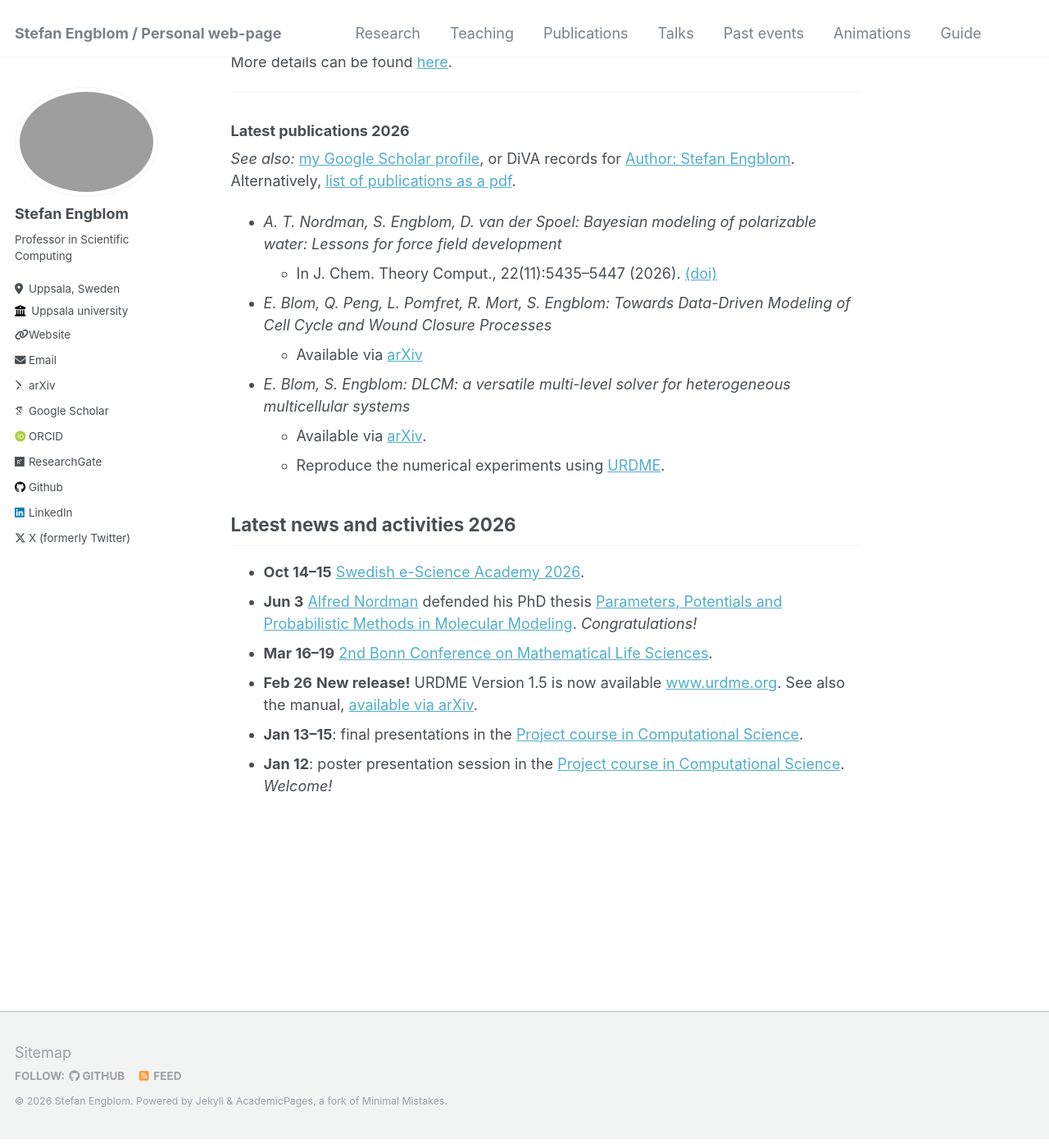
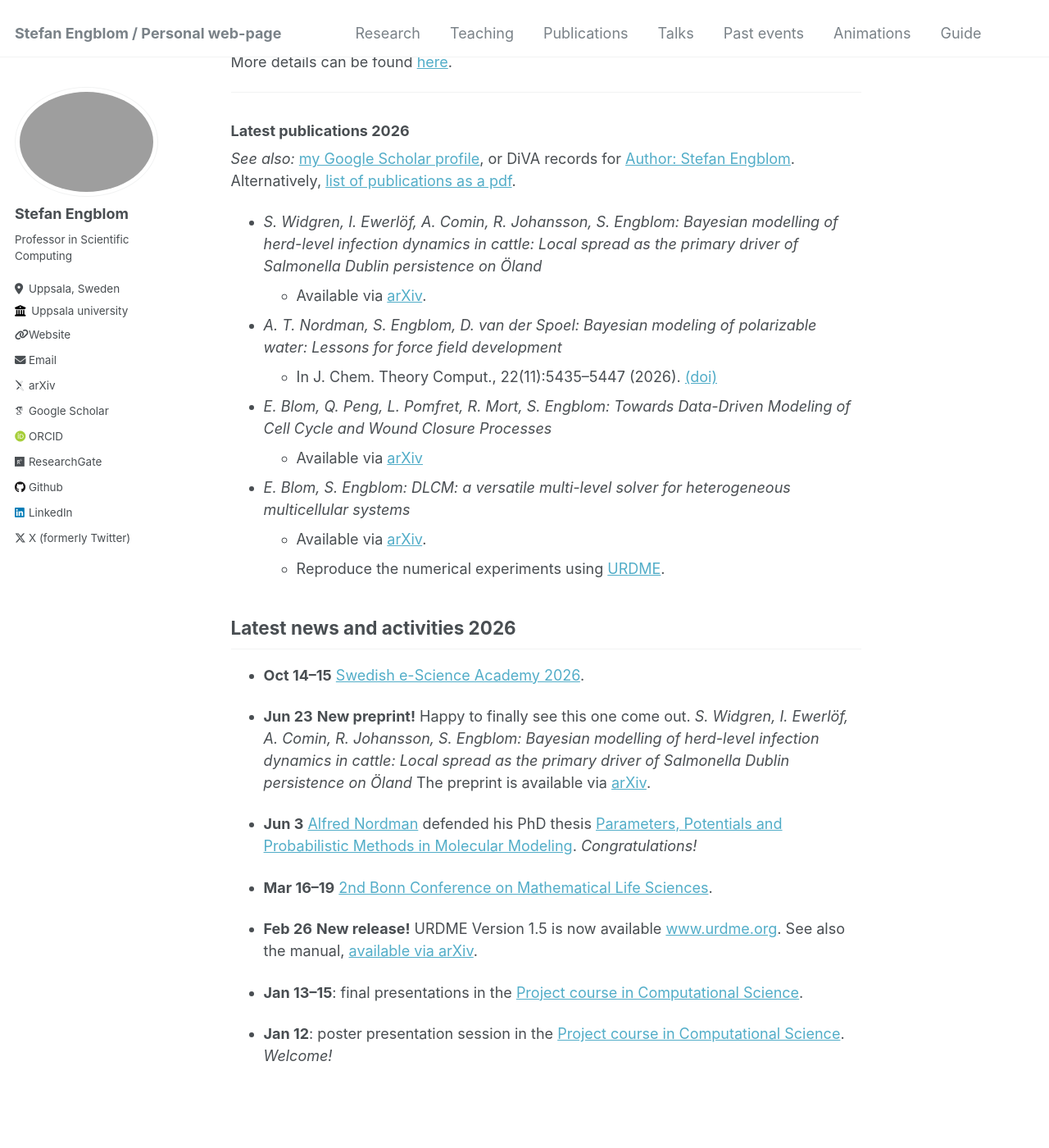
Before and after one commit to stefanengblom/stefanengblom.github.io, a Jekyll site: the page built from _pages/about.md, in a window 1280 px wide and 1400 px high, scrolled down 1196 px. Shown: the whole window at 82% size. Built offline with Jekyll 4.4.1, drawn with Linux system fonts in a browser that asks for light colours; some web fonts are replaced.

Commit message:
preprint

```diff
--- a/_pages/about.md
+++ b/_pages/about.md
@@ -61,6 +61,11 @@ Engblom](http://uu.diva-portal.org/dice/table?query=authorName:Stefan%20Engblom&
 Alternatively, [list of publications as a
 pdf](../files/publ_Engblom.pdf).
 
+* _S. Widgren, I. Ewerlöf, A. Comin, R. Johansson, S. Engblom:
+ Bayesian modelling of herd-level infection dynamics in cattle: Local
+ spread as the primary driver of Salmonella Dublin persistence on Öland_
+  * Available via [arXiv](https://arxiv.org/abs/2606.23148).
+
 * _A. T. Nordman, S. Engblom, D. van der Spoel: Bayesian
 modeling of polarizable water: Lessons for force field development_
   * In  J. Chem. Theory Comput., 22(11):5435--5447 (2026). [(doi)](https://doi.org/10.1021/acs.jctc.6c00260)
@@ -75,10 +80,17 @@ modeling of polarizable water: Lessons for force field development_
 ## Latest news and activities 2026
 
 * **Oct 14--15** [Swedish e-Science Academy 2026](https://www.essenceofescience.se/w/es/en/calendar/archive/2026-10-14-swedish-e-science-academy-2026).
+
+* **Jun 23** **New preprint!** Happy to finally see this one come out. _S. Widgren, I. Ewerlöf, A. Comin, R. Johansson, S. Engblom: Bayesian modelling of herd-level infection dynamics in cattle: Local spread as the primary driver of Salmonella Dublin persistence on Öland_ The preprint is available via [arXiv](https://arxiv.org/abs/2606.23148).
+
 * **Jun 3** [Alfred Nordman](https://www.uu.se/kontakt-och-organisation/personal?query=N19-1437) defended his PhD thesis [Parameters, Potentials and Probabilistic Methods in Molecular Modeling](https://urn.kb.se/resolve?urn=urn:nbn:se:uu:diva-584150). _Congratulations!_
+
 * **Mar 16--19** [2nd Bonn Conference on Mathematical Life Sciences](https://www.bcml.uni-bonn.de/events/2nd-bonn-conference-on-mathematical-life-sciences/).
+
 * **Feb 26** **New release!** URDME Version 1.5 is now available [www.urdme.org](http://www.urdme.org). See also the manual, [available via arXiv](https://arxiv.org/abs/0902.2912).
+
 * **Jan 13--15**: final presentations in the [Project course in Computational Science](https://uppsala.instructure.com/courses/116268/pages/schedule-overview?module_item_id=1476394).
+
 * **Jan 12**: poster presentation session in the [Project course in Computational Science](https://uppsala.instructure.com/courses/116268/pages/schedule-overview?module_item_id=1476394). _Welcome!_
 
 <!--
```
